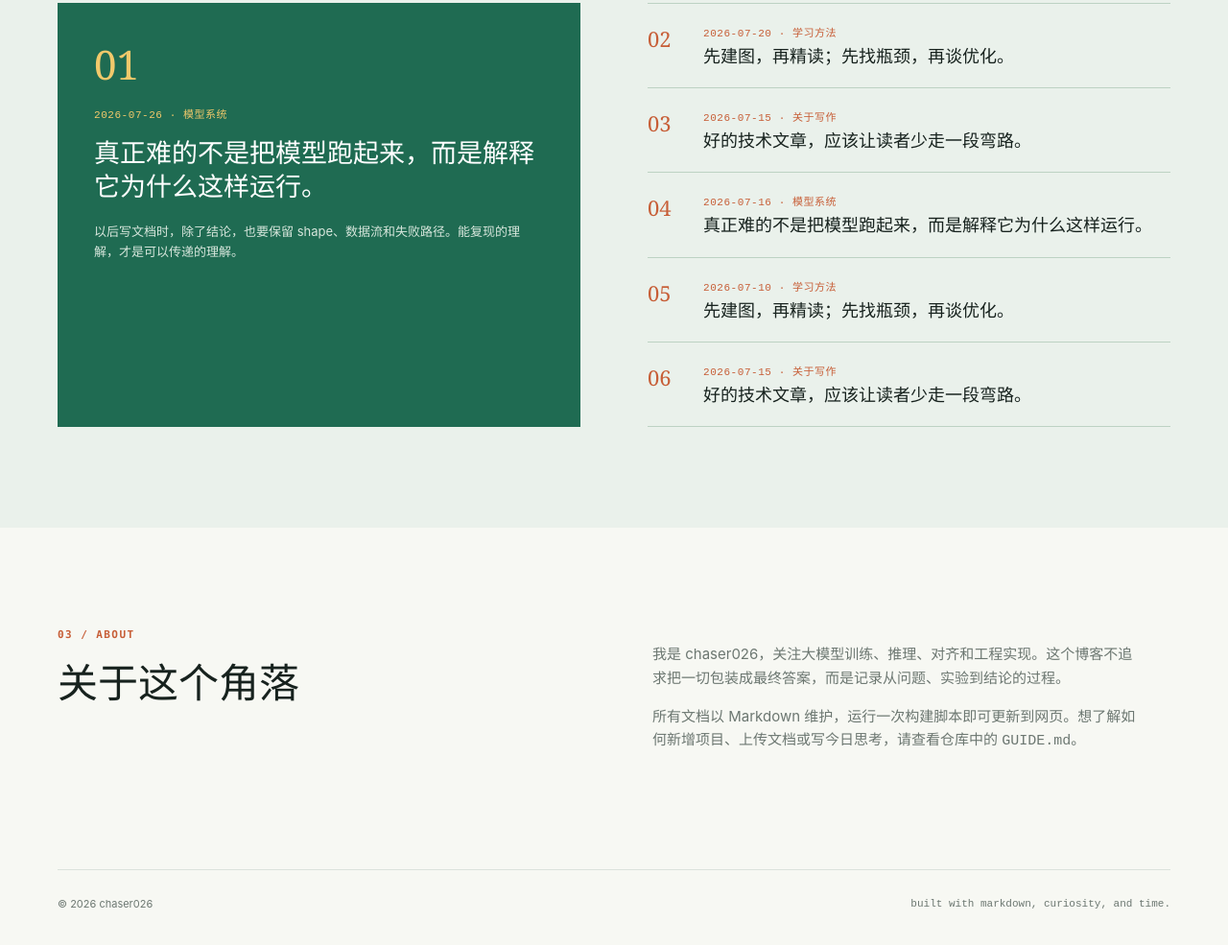
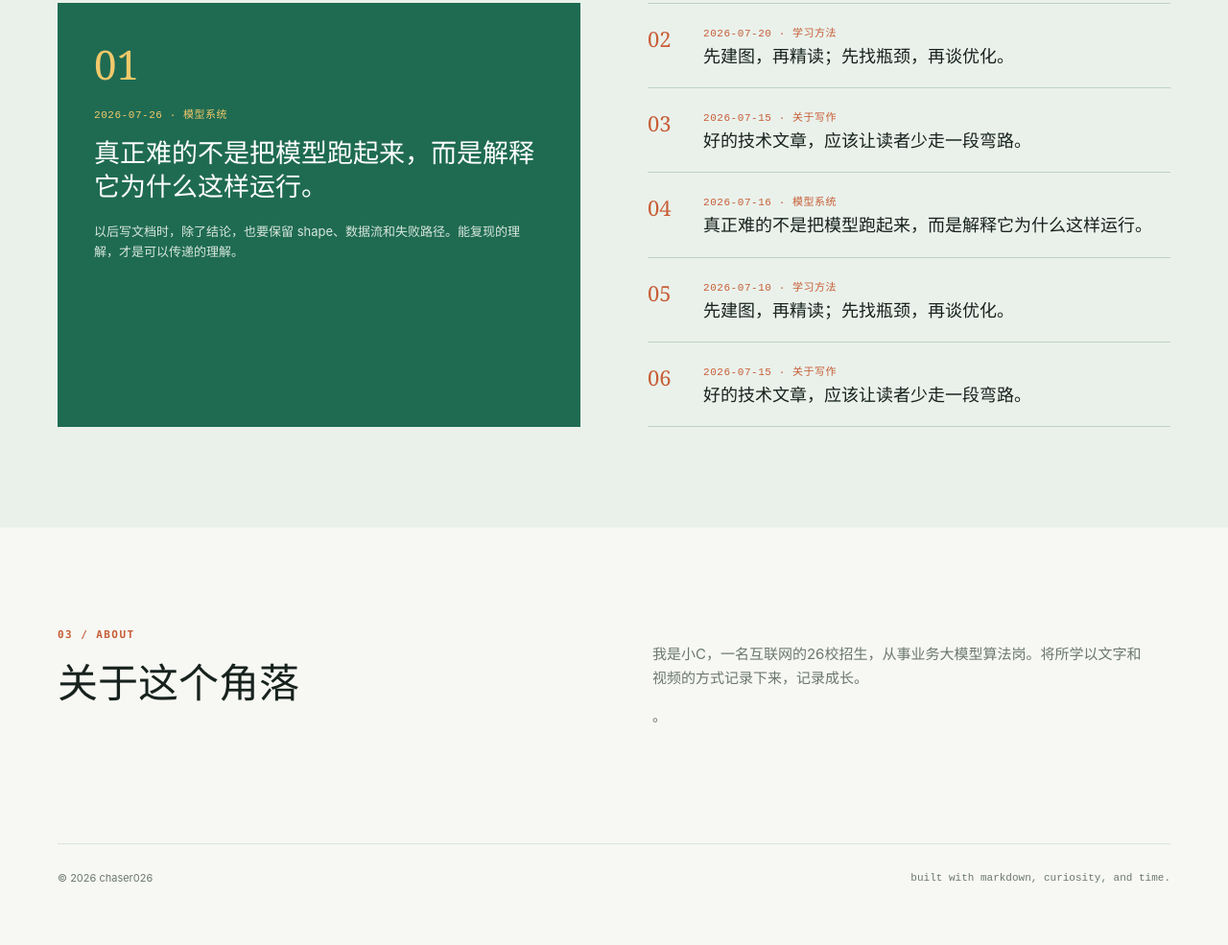
Before and after one commit to chaser026/chaser026.github.io, a plain HTML site: page index.html in a window 1280 px wide. Shown: the part 1620-2605 px from the top of the page at 96% size. Drawn offline with Linux system fonts and the light colour scheme.

Commit message:
更新内容

```diff
--- a/index.html
+++ b/index.html
@@ -67,7 +67,7 @@
 
     <section id="about" class="section shell about-section">
       <div><p class="eyebrow">03 / about</p><h2>关于这个角落</h2></div>
-      <div class="about-copy"><p>我是 chaser026，关注大模型训练、推理、对齐和工程实现。这个博客不追求把一切包装成最终答案，而是记录从问题、实验到结论的过程。</p><p>所有文档以 Markdown 维护，运行一次构建脚本即可更新到网页。想了解如何新增项目、上传文档或写今日思考，请查看仓库中的 <code>GUIDE.md</code>。</p></div>
+      <div class="about-copy"><p>我是小C，一名互联网的26校招生，从事业务大模型算法岗。将所学以文字和视频的方式记录下来，记录成长。</p><p>。</p></div>
     </section>
   </main>
 
```
Also changed, not shown: 1 other file.
